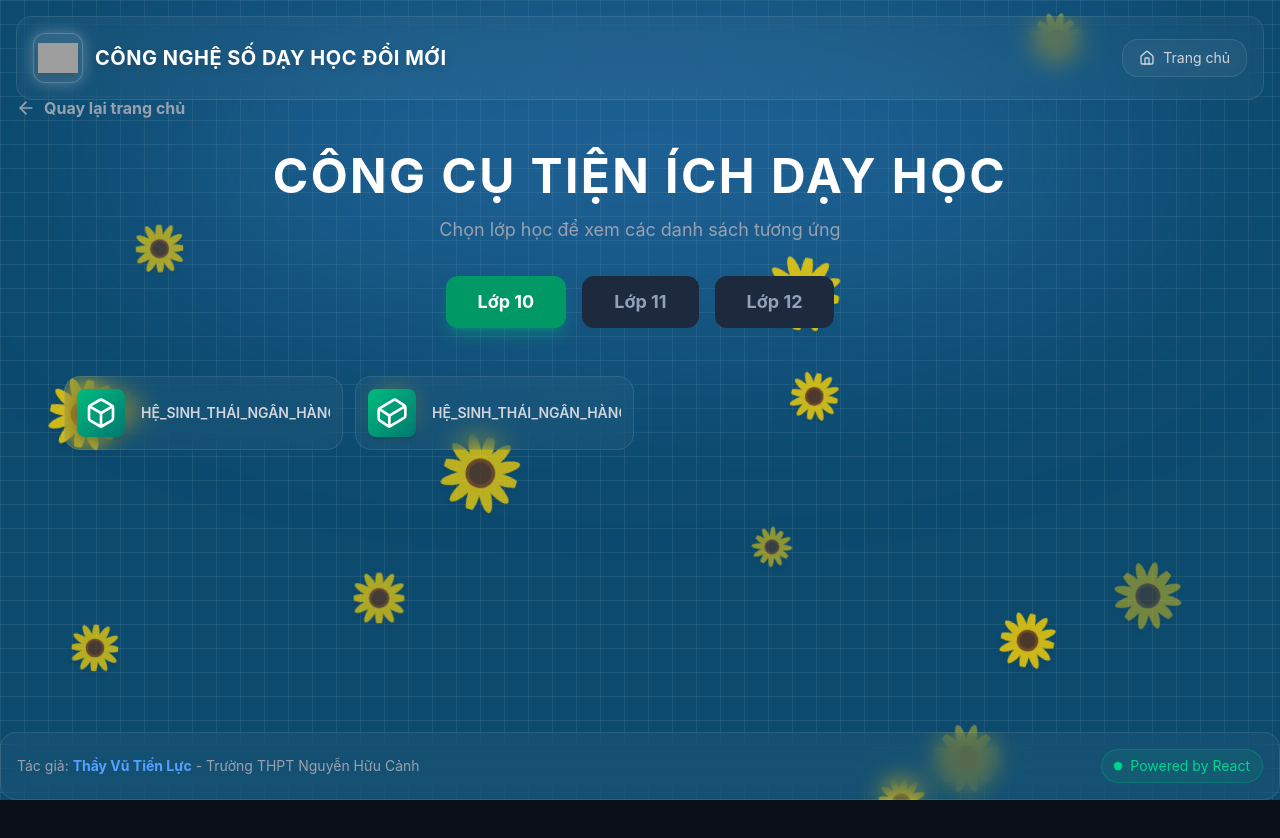
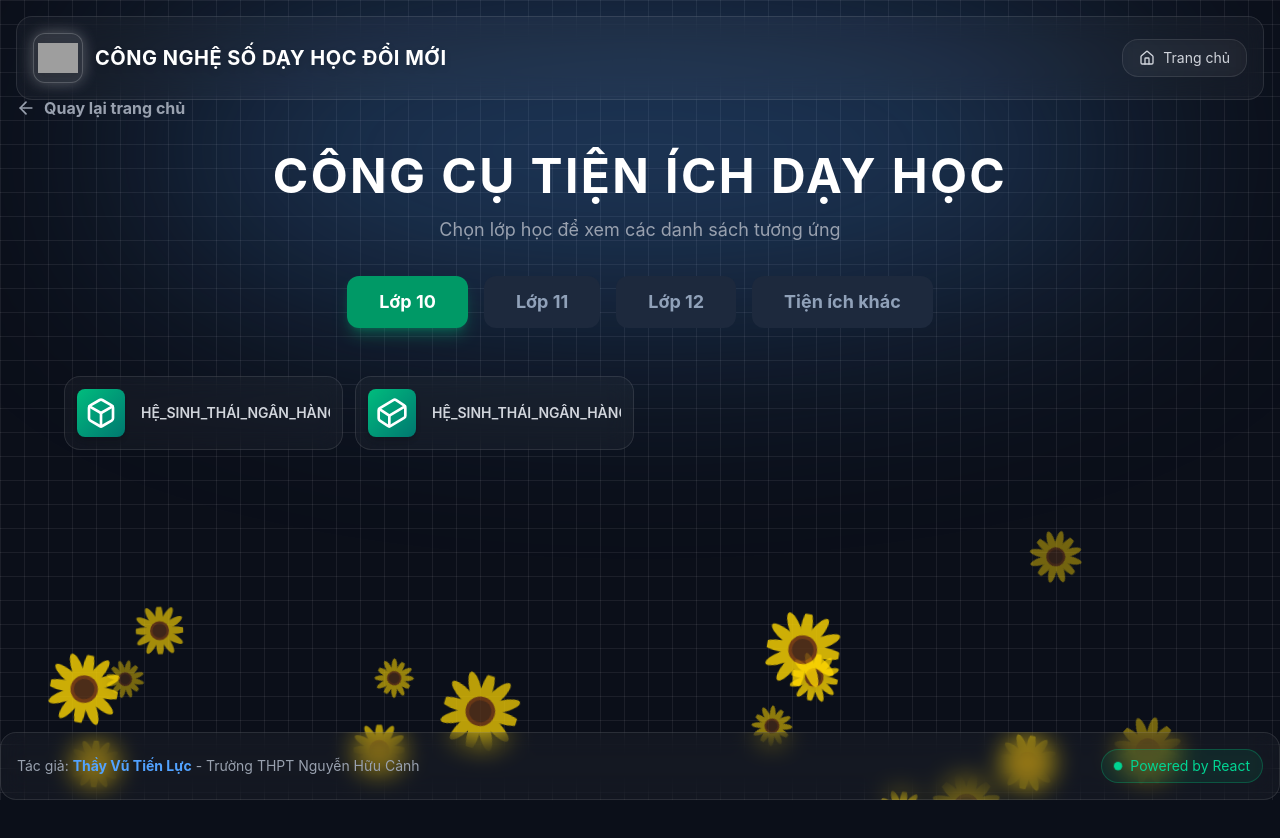
Before and after one commit to mrvubinhminh/webdayhoc, a React (Vite) app: page /students in a window 1280 px wide. Shown: the top 838 px of the page. Built offline with nearby package versions, Linux system fonts and the light colour scheme; grey boxes are pictures that could not be loaded.

Commit message:
Cập nhật dữ liệu mới

```diff
--- a/src/App.jsx
+++ b/src/App.jsx
@@ -26,8 +26,8 @@ const AppContent = () => {
       {/* Background with simple grid pattern */}
       {!isGameRoute && (
         <>
-          {/* Base blue background */}
-          <div className="fixed inset-0 z-[-1] bg-[#0c4a6e] bg-[linear-gradient(to_right,#ffffff12_1px,transparent_1px),linear-gradient(to_bottom,#ffffff12_1px,transparent_1px)] bg-[size:24px_24px]"></div>
+          {/* Base gradient background */}
+          <div className="fixed inset-0 z-[-1] bg-gradient-to-br from-[#0c4a6e] via-[#083344] to-[#020617] bg-[linear-gradient(to_right,#ffffff12_1px,transparent_1px),linear-gradient(to_bottom,#ffffff12_1px,transparent_1px)] bg-[size:24px_24px]"></div>
 
           {/* Top ambient glow (lighter blue/yellow) */}
           <div className="fixed top-0 left-1/2 -translate-x-1/2 w-[80%] h-[300px] bg-blue-400/30 rounded-[100%] blur-[120px] pointer-events-none z-[-1]"></div>
--- a/src/components/Sunflowers.jsx
+++ b/src/components/Sunflowers.jsx
@@ -6,7 +6,8 @@ const Sunflowers = () => {
   const flowers = Array.from({ length: 15 }).map((_, i) => {
     const size = Math.random() * 40 + 30; // 30-70px
     const left = Math.random() * 100;
-    const top = Math.random() * 100;
+    // Limit to bottom 1/3 of the screen (66% to 100%)
+    const top = Math.random() * 34 + 66;
     const delay = Math.random() * 5;
     const duration = Math.random() * 4 + 4;
     return { id: i, size, left, top, delay, duration };
--- a/src/pages/StudentsMenu.jsx
+++ b/src/pages/StudentsMenu.jsx
@@ -11,7 +11,8 @@ const StudentsMenu = () => {
   const studentPaths = Object.keys(files);
 
   const parsedStudents = studentPaths.map(path => {
-    const match = path.match(/\/public\/students\/(\d+)\/(.+)\.html$/);
+    // Allow alphanumeric characters for the category folder
+    const match = path.match(/\/public\/students\/([a-zA-Z0-9_-]+)\/(.+)\.html$/);
     if (!match) return null;
 
     const titleMatch = match[2].match(/^(\d+)[.\-_]?\s*(.*)/);
@@ -33,7 +34,15 @@ const StudentsMenu = () => {
     '10': parsedStudents.filter(m => m.grade === '10'),
     '11': parsedStudents.filter(m => m.grade === '11'),
     '12': parsedStudents.filter(m => m.grade === '12'),
+    'khac': parsedStudents.filter(m => m.grade === 'khac'),
   };
+
+  const tabs = [
+    { id: '10', label: 'Lớp 10' },
+    { id: '11', label: 'Lớp 11' },
+    { id: '12', label: 'Lớp 12' },
+    { id: 'khac', label: 'Tiện ích khác' }
+  ];
 
   const icons = [Box, Cuboid, Cylinder, Layers, Pyramid, LayoutGrid, CheckSquare];
 
@@ -62,18 +71,18 @@ const StudentsMenu = () => {
         </p>
 
         {/* Tabs */}
-        <div className="flex justify-center gap-4 mb-12">
-          {['10', '11', '12'].map(grade => (
+        <div className="flex flex-wrap justify-center gap-4 mb-12">
+          {tabs.map(tab => (
             <button
-              key={grade}
-              onClick={() => setActiveTab(grade)}
-              className={`px-8 py-3 rounded-xl font-bold text-lg transition-all ${
-                activeTab === grade
+              key={tab.id}
+              onClick={() => setActiveTab(tab.id)}
+              className={`px-6 sm:px-8 py-3 rounded-xl font-bold text-lg transition-all ${
+                activeTab === tab.id
                   ? 'bg-emerald-600 text-white shadow-lg shadow-emerald-500/30'
                   : 'bg-slate-800 text-slate-400 hover:bg-slate-700'
               }`}
             >
-              Lớp {grade}
+              {tab.label}
             </button>
           ))}
         </div>
```
